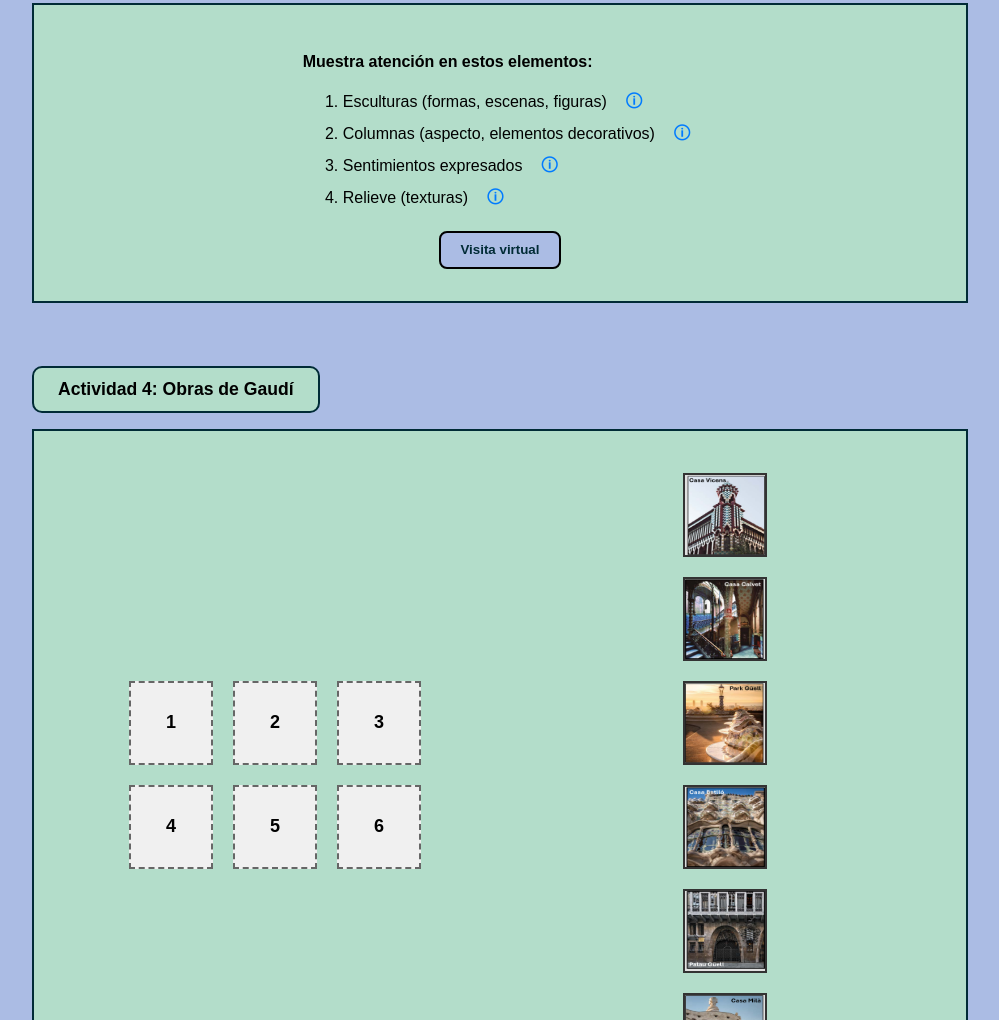
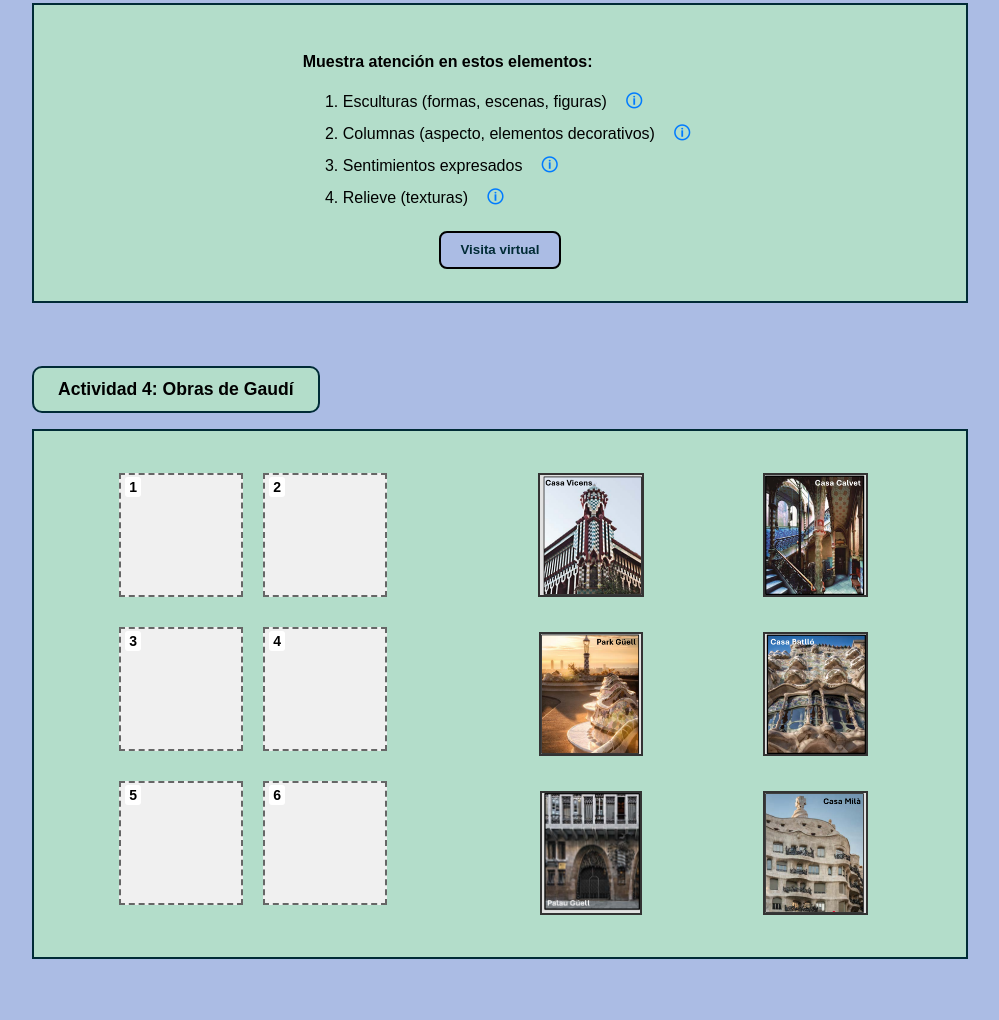
Before and after one commit to davidChamo8/clase-espanol, a plain HTML site: page contents/levels/Arquitectura/A0.html in a window 1280 px wide. Shown: the part 1780-2800 px from the top of the page, without its empty margins (140-1139 px from the left). Drawn offline with Linux system fonts and the light colour scheme.

Commit message:
Pequeños cambios

```diff
--- a/contents/levels/Arquitectura/A0.html
+++ b/contents/levels/Arquitectura/A0.html
@@ -102,22 +102,20 @@
           <h2 class="activity-title">Actividad 4: Obras de Gaudí</h2>
           <div class="activity4-block container">
             <div class="drop-container">
-                <div class="drop-zone" data-position="1">1</div>
-                <div class="drop-zone" data-position="2">2</div>
-                <div class="drop-zone" data-position="3">3</div>
-                <div class="drop-zone" data-position="4">4</div>
-                <div class="drop-zone" data-position="5">5</div>
-                <div class="drop-zone" data-position="6">6</div>
+              <div class="drop-zone" data-position="1"></div>
+              <div class="drop-zone" data-position="2"></div>
+              <div class="drop-zone" data-position="3"></div>
+              <div class="drop-zone" data-position="4"></div>
+              <div class="drop-zone" data-position="5"></div>
+              <div class="drop-zone" data-position="6"></div>
             </div>
             <div class="photo-container">
-                <div class="photo-container">
-                  <img src="../../../images/vicens.png" alt="Obra 1" draggable="true" class="photo" id="foto1">
-                  <img src="../../../images/calvet.png" alt="Obra 2" draggable="true" class="photo" id="foto2">
-                  <img src="../../../images/guell1.png" alt="Obra 3" draggable="true" class="photo" id="foto3">
-                  <img src="../../../images/batllo.png" alt="Obra 4" draggable="true" class="photo" id="foto4">
-                  <img src="../../../images/guell2.png" alt="Obra 5" draggable="true" class="photo" id="foto5">
-                  <img src="../../../images/mila.png" alt="Obra 6" draggable="true" class="photo" id="foto6">
-                </div>
+              <img src="../../../images/vicens.png" alt="Casa Vicens" draggable="true" class="photo" id="foto1" data-correct="1">
+              <img src="../../../images/calvet.png" alt="Calvet" draggable="true" class="photo" id="foto2" data-correct="3">
+              <img src="../../../images/guell1.png" alt="Park Güell" draggable="true" class="photo" id="foto3" data-correct="4">
+              <img src="../../../images/batllo.png" alt="Casa Batlló" draggable="true" class="photo" id="foto4" data-correct="5">
+              <img src="../../../images/guell2.png" alt="Palau Güell" draggable="true" class="photo" id="foto5" data-correct="2">
+              <img src="../../../images/mila.png" alt="Casa Milà" draggable="true" class="photo" id="foto6" data-correct="6">
             </div>
           </div>
         </section>
--- a/scripts/Arquitectura/A0.js
+++ b/scripts/Arquitectura/A0.js
@@ -4,49 +4,49 @@ const carouselData = [
     image: '../../../images/puertas.png',
     options: ['Puertas', 'Ventanales', 'Escaleras'],
     correct: 'Puertas',
-    text: 'En la imagen podemos ver las X de la Caridad. En ellas hay flores, plantas y diferentes insectos.'
+    text: 'En la imagen podemos ver las __ de la Caridad. En ellas hay flores, plantas y diferentes insectos.'
   },
   {
     image: '../../../images/fachada.png',
     options: ['Decorado', 'Fachada', 'Casa'],
     correct: 'Fachada',
-    text: 'La X de la Pasión cuenta la historia de la muerte y resurección de Jesús.'
+    text: 'La __ de la Pasión cuenta la historia de la muerte y resurección de Jesús.'
   },
   {
     image: '../../../images/ventanal.png',
     options: ['Rosetón', 'Ventanal', 'Cristal'],
     correct: 'Ventanal',
-    text: 'Los X de la basílica son muy grandes y gracias a su vidriera la luz pasa con muchos colores.'
+    text: 'Los __ de la basílica son muy grandes y gracias a su vidriera la luz pasa con muchos colores.'
   },
   {
     image: '../../../images/torres.png',
     options: ['Torre', 'Edificio', 'Piso'],
     correct: 'Torre',
-    text: 'La X es una estructura muy alta con muchos detalles al final.'
+    text: 'La __ es una estructura muy alta con muchos detalles al final.'
   },
   {
     image: '../../../images/columna.png',
     options: ['Palo', 'Pilar', 'Columna'],
     correct: 'Columna',
-    text: 'X es un soporte vertical que soporta estructuras.'
+    text: '__ es un soporte vertical que soporta estructuras.'
   },
   {
     image: '../../../images/arco1.png',
     options: ['Arco', 'Puente', 'Marco'],
     correct: 'Arco',
-    text: 'El X es una estructura curva que soporta peso y permite el acceso.'
+    text: 'El __ es una estructura curva que soporta peso y permite el acceso.'
   },
   {
     image: '../../../images/planta.png',
     options: ['Piso', 'Planta', 'Suelo'],
     correct: 'Planta',
-    text: 'X son líneas que marcan las divisiones interiores del edificio, sus límites y su diseño.'
+    text: '__ son líneas que marcan las divisiones interiores del edificio, sus límites y su diseño.'
   },
   {
     image: '../../../images/escultura0.png',
     options: ['Piedra', 'Molde', 'Escultura'],
     correct: 'Escultura',
-    text: 'Estas X representan la escena de la captura de Jesús.'
+    text: 'Estas __ representan la escena de la captura de Jesús.'
   },
 ];
 
@@ -166,6 +166,7 @@ modal.addEventListener('click', e => {
 const photos = document.querySelectorAll('.photo');
 const dropZones = document.querySelectorAll('.drop-zone');
 
+// Habilitar el arrastre de las fotos
 photos.forEach(photo => {
   photo.addEventListener('dragstart', (e) => {
     e.dataTransfer.setData('text/plain', e.target.id);
@@ -177,28 +178,43 @@ photos.forEach(photo => {
   });
 });
 
+// Habilitar la lógica de las zonas de soltado
 dropZones.forEach(zone => {
   zone.addEventListener('dragover', (e) => {
     e.preventDefault();
-    zone.style.backgroundColor = '#d3f4ff';
+    // No se cambia color aquí, para no interferir con correct/incorrect
   });
 
   zone.addEventListener('dragleave', () => {
-    zone.style.backgroundColor = '#f0f0f0';
+    // No se cambia color aquí, para no interferir con correct/incorrect
   });
 
   zone.addEventListener('drop', (e) => {
     e.preventDefault();
+
     const photoId = e.dataTransfer.getData('text/plain');
     const photo = document.getElementById(photoId);
 
-    if (zone.firstChild && zone.firstChild !== zone.lastChild) {
-      // Already has a photo
-      return;
+    const correctPosition = photo.getAttribute('data-correct');
+    const currentPosition = zone.getAttribute('data-position');
+
+    // Eliminar imagen anterior si existe
+    const existingImg = zone.querySelector('img');
+    if (existingImg) {
+      existingImg.remove();
     }
 
-    zone.innerHTML = ''; // Remove number
+    // Colocar la nueva imagen
     zone.appendChild(photo);
-    zone.style.backgroundColor = '#f0f0f0';
+
+    // Limpiar clases previas
+    zone.classList.remove('correct', 'incorrect');
+
+    // Comprobar si es la posición correcta
+    if (correctPosition === currentPosition) {
+      zone.classList.add('correct');
+    } else {
+      zone.classList.add('incorrect');
+    }
   });
 });
--- a/style/levels/Arquitectura/stylesA0.css
+++ b/style/levels/Arquitectura/stylesA0.css
@@ -332,25 +332,16 @@ main {
   background-color: #b3ddca;
   border: 2px solid #002b36;
   padding: 2rem;
-  min-height: 200px;
-  font-size: 1rem;
   margin-bottom: 3rem;
   display: flex;
   justify-content: space-between;
-  align-items: flex-start;
+  flex-wrap: wrap;
   gap: 2rem;
-  align-items: center;
 }
 
-.activity4-block {
-  display: flex;
-  justify-content: space-between;
-  flex-wrap: wrap;
-}
-
-.drop-zone, .photo {
-  width: 80px;
-  height: 80px;
+.drop-zone {
+  width: 120px;
+  height: 120px;
   margin: 10px;
   border: 2px dashed #666;
   display: flex;
@@ -358,17 +349,45 @@ main {
   justify-content: center;
   font-weight: bold;
   font-size: 18px;
-  cursor: pointer;
+  background-color: #f0f0f0;
+  position: relative;
+  transition: background-color 0.3s;
 }
 
-.drop-zone {
-  border-style: dashed;
-  background-color: #f0f0f0;
+.drop-zone img {
+  width: 100%;
+  height: 100%;
+  object-fit: contain;
+}
+
+.drop-zone::before {
+  content: attr(data-position);
+  position: absolute;
+  top: 2px;
+  left: 4px;
+  font-size: 14px;
+  color: #000;
+  background: #fff;
+  padding: 2px 4px;
+  border-radius: 3px;
+  z-index: 1;
 }
 
 .photo {
+  max-width: 120px;
+  max-height: 120px;
+  width: auto;
+  height: auto;
+  margin: 10px;
   border: 2px solid #333;
   background-color: #e1e1e1;
+  object-fit: contain;
+  cursor: grab;
+  transition: transform 0.2s;
+}
+
+.photo:hover {
+  transform: scale(1.05);
 }
 
 .dragging {
@@ -381,11 +400,27 @@ main {
   flex-wrap: wrap;
 }
 
-.drop-container, .photo-container {
+.drop-container {
   display: flex;
   flex-wrap: wrap;
-  width: 45%;
+  width: 40%;
   justify-content: center;
+}
+
+.photo-container {
+  display: grid;
+  grid-template-columns: repeat(2, 1fr);
+  gap: 15px;
+  width: 50%;
+  justify-items: center;
+}
+
+.correct {
+  background-color: #a8f0a5 !important;
+}
+
+.incorrect {
+  background-color: #f8a5a5 !important;
 }
 
 /* REFLEXIÓN */
```
Also changed, not shown: contents/levels/Arquitectura/A1.html (+4 -4 lines), contents/levels/Arquitectura/B1.html (+3 -3 lines). Lines whose indentation alone changed are shown as unchanged.
